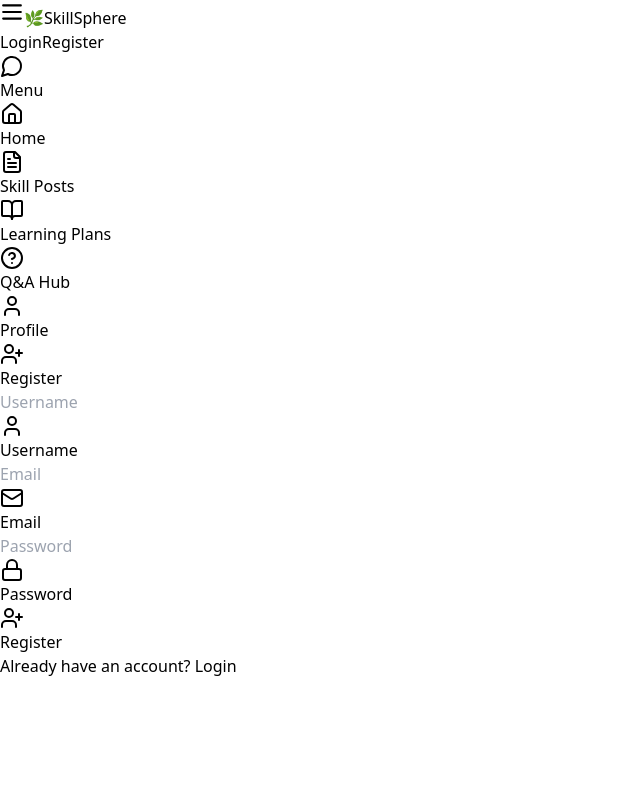
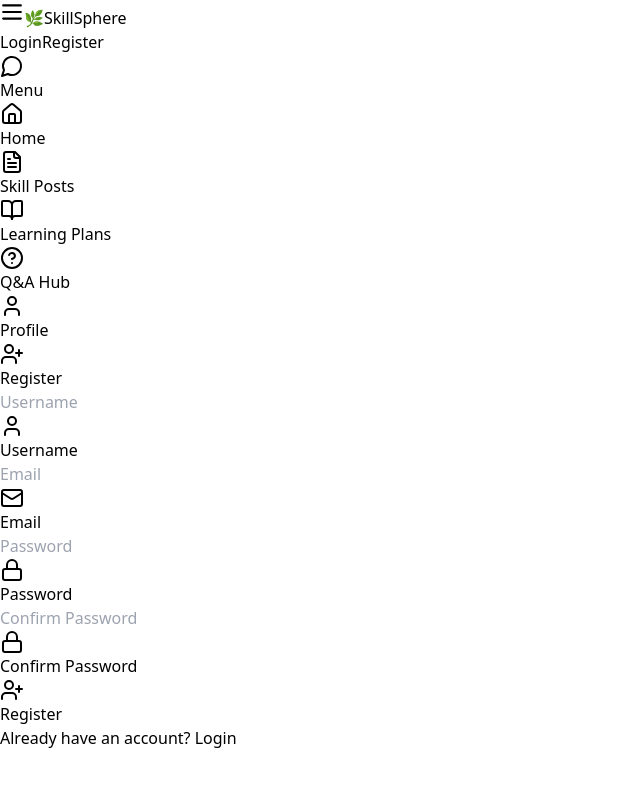
Before and after one commit to manamendraJN/SkillSphere, a React (Vite) app in the folder frontend/: page /register in a window 1280 px wide. Shown: the top 786 px of the page, without its empty margins (0-640 px from the left). Built offline with nearby package versions, Linux system fonts and the light colour scheme.

Commit message:
Add password validation when registration

```diff
--- a/frontend/src/components/Register.jsx
+++ b/frontend/src/components/Register.jsx
@@ -7,13 +7,57 @@ import { AlertCircle, User as UserIcon, Lock, Mail, UserPlus } from 'lucide-reac
 const Register = () => {
   const [username, setUsername] = useState('');
   const [password, setPassword] = useState('');
+  const [confirmPassword, setConfirmPassword] = useState('');
   const [email, setEmail] = useState('');
   const [error, setError] = useState(null);
+  const [passwordError, setPasswordError] = useState(null);
   const { register } = useContext(AuthContext);
   const navigate = useNavigate();
 
+  // Password validation function
+  const validatePassword = (password) => {
+    const minLength = 8;
+    const hasUpperCase = /[A-Z]/.test(password);
+    const hasLowerCase = /[a-z]/.test(password);
+    const hasNumber = /\d/.test(password);
+    const hasSpecialChar = /[!@#$%^&*(),.?":{}|<>]/.test(password);
+
+    if (password.length < minLength) {
+      return 'Password must be at least 8 characters long';
+    }
+    if (!hasUpperCase) {
+      return 'Password must contain at least one uppercase letter';
+    }
+    if (!hasLowerCase) {
+      return 'Password must contain at least one lowercase letter';
+    }
+    if (!hasNumber) {
+      return 'Password must contain at least one number';
+    }
+    if (!hasSpecialChar) {
+      return 'Password must contain at least one special character (e.g., !@#$%)';
+    }
+    return null;
+  };
+
   const handleSubmit = async (e) => {
     e.preventDefault();
+    setError(null);
+    setPasswordError(null);
+
+    // Validate password strength
+    const passwordValidationError = validatePassword(password);
+    if (passwordValidationError) {
+      setPasswordError(passwordValidationError);
+      return;
+    }
+
+    // Check if passwords match
+    if (password !== confirmPassword) {
+      setPasswordError('Confirm password does not match');
+      return;
+    }
+
     try {
       await register(username, password, email);
       navigate('/');
@@ -43,6 +87,17 @@ const Register = () => {
           >
             <AlertCircle className="w-5 h-5" />
             <p>{error}</p>
+          </motion.div>
+        )}
+
+        {passwordError && (
+          <motion.div
+            initial={{ opacity: 0 }}
+            animate={{ opacity: 1 }}
+            className="bg-orange-100 p-3 rounded-lg flex items-center space-x-2 text-orange-600 font-semibold mb-6"
+          >
+            <AlertCircle className="w-5 h-5" />
+            <p>{passwordError}</p>
           </motion.div>
         )}
 
@@ -92,6 +147,21 @@ const Register = () => {
             </label>
           </div>
 
+          <div className="relative">
+            <input
+              type="password"
+              value={confirmPassword}
+              onChange={(e) => setConfirmPassword(e.target.value)}
+              placeholder="Confirm Password"
+              className="w-full p-3 pl-10 border border-teal-300 rounded-lg focus:outline-none focus:ring-2 focus:ring-teal-500 text-gray-900 peer"
+              required
+            />
+            <Lock className="absolute left-3 top-1/2 transform -translate-y-1/2 w-5 h-5 text-teal-600" />
+            <label className="absolute -top-2 left-3 px-1 text-sm text-gray-600 bg-white peer-focus:text-teal-600 transition-all">
+              Confirm Password
+            </label>
+          </div>
+
           <motion.button
             whileHover={{ scale: 1.05 }}
             whileTap={{ scale: 0.95 }}
```
